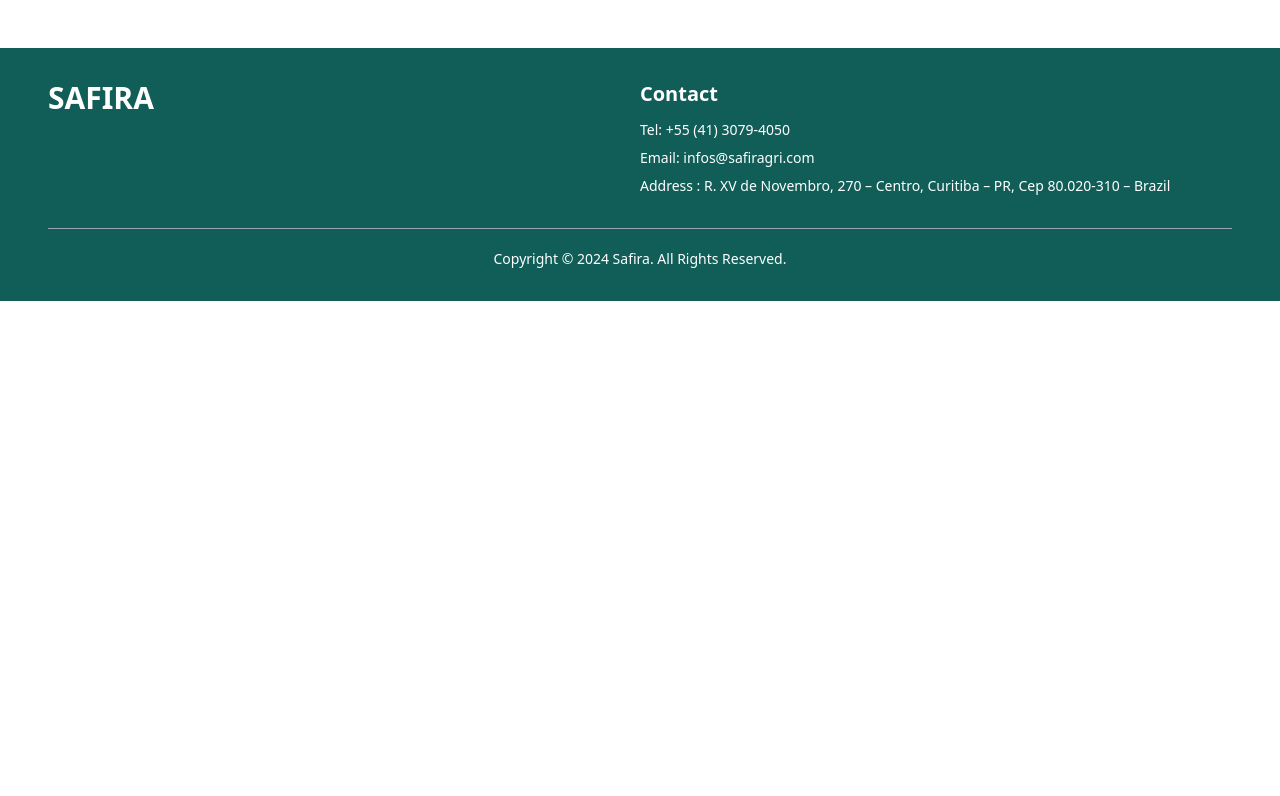
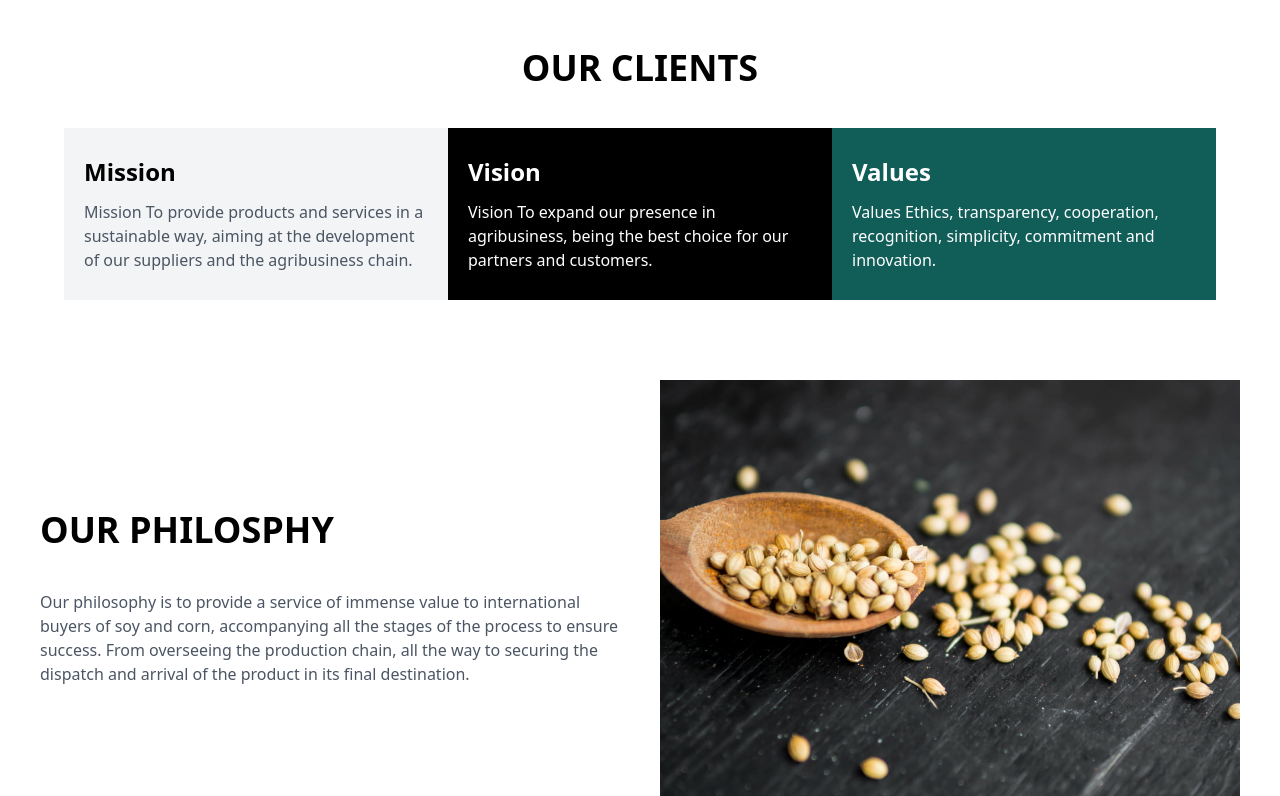
Before and after one commit to ahmadhossain/kabirhat-agro, a Next.js app: page / in a window 1280 px wide. Shown: the part 1080-1876 px from the top of the page. Before the commit the page ends 1381 px from the top, so only its background shows below. Built offline with nearby package versions, Linux system fonts and the light colour scheme.

Commit message:
style : Add our client, our philosophy section

```diff
--- /dev/null
+++ b/src/components/OurClient.tsx
@@ -0,0 +1,47 @@
+const OurClient = () => {
+  const info = [
+    {
+      tittle: "Mission",
+      desc: "Mission To provide products and services in a sustainable way, aiming at the development of our suppliers and the agribusiness chain.",
+      bg: "bg-gray-100",
+    },
+    {
+      tittle: "Vision",
+      desc: "Vision To expand our presence in agribusiness, being the best choice for our partners and customers.",
+      bg: "bg-black",
+    },
+    {
+      tittle: "Values",
+      desc: "Values Ethics, transparency, cooperation, recognition, simplicity, commitment and innovation.",
+      bg: "bg-teal-800",
+    },
+  ];
+
+  return (
+    <div className="mx-10 my-20 text-center">
+      <div className="max-w-6xl mx-auto">
+        <h2 className="heading-1 mb-10">Our Clients</h2>
+        <div className="grid grid-cols-3">
+          {info.map((el, index) => (
+            <div
+              className={`px-5 py-7 text-left ${el.bg} ${
+                index !== 0 && "text-white"
+              }`}
+            >
+              <p
+                className={`text-2xl font-bold pb-3 ${
+                  index === 0 && "text-black"
+                }`}
+              >
+                {el.tittle}
+              </p>
+              <p>{el.desc}</p>
+            </div>
+          ))}
+        </div>
+      </div>
+    </div>
+  );
+};
+
+export default OurClient;
--- /dev/null
+++ b/src/components/OurPhilosphy.tsx
@@ -0,0 +1,24 @@
+import Image from "next/image";
+import imgUrl from "../../public/landing/our-philosophy.jpg";
+const OurPhilosphy = () => {
+  return (
+    <div className="container-full grid grid-cols-2 gap-10">
+      <div className="flex flex-col justify-center">
+        <h2 className="heading-1 mb-10">Our Philosphy</h2>
+        <p className="">
+          Our philosophy is to provide a service of immense value to
+          international buyers of soy and corn, accompanying all the stages of
+          the process to ensure success. From overseeing the production chain,
+          all the way to securing the dispatch and arrival of the product in its
+          final destination.
+        </p>
+      </div>
+      <div>
+        <Image src={imgUrl} alt="Our Philoshy's image" width={0} height={0} />
+      </div>
+      <div></div>
+    </div>
+  );
+};
+
+export default OurPhilosphy;
--- a/src/components/OurService.tsx
+++ b/src/components/OurService.tsx
@@ -3,8 +3,8 @@
 const OurService = () => {
   return (
     <div className="mx-10 my-20 text-center">
-      <div className="heading-1">Our Services</div>
-      <div className="flex flex-col gap-y-5 text-gray-600">
+      <div className="heading-1 mb-10">Our Services</div>
+      <div className="flex flex-col gap-y-5">
         <div>
           A Safira Agri was founded with the intention of structuring the corn,
           soy, and agricultural supplies import/export business, searching
--- a/src/pages/index.tsx
+++ b/src/pages/index.tsx
@@ -1,6 +1,8 @@
 import Footer from "@/components/Footer";
 import Hero from "@/components/Hero";
 import Navbar from "@/components/Navbar";
+import OurClient from "@/components/OurClient";
+import OurPhilosphy from "@/components/OurPhilosphy";
 import OurService from "@/components/OurService";
 
 export default function Home() {
@@ -9,6 +11,8 @@
       <Navbar />
       <Hero />
       <OurService />
+      <OurClient />
+      <OurPhilosphy />
       <Footer />
     </>
   );
--- a/src/styles/globals.css
+++ b/src/styles/globals.css
@@ -2,8 +2,15 @@
 @tailwind components;
 @tailwind utilities;
 
+body {
+  @apply text-gray-600;
+}
+
 @layer components {
   .heading-1 {
-    @apply text-4xl font-bold mb-10 uppercase;
+    @apply text-4xl text-black font-bold uppercase;
+  }
+  .container-full {
+    @apply px-10;
   }
 }
```
Also changed, not shown: public/landing/our-philosophy.jpg (added).
